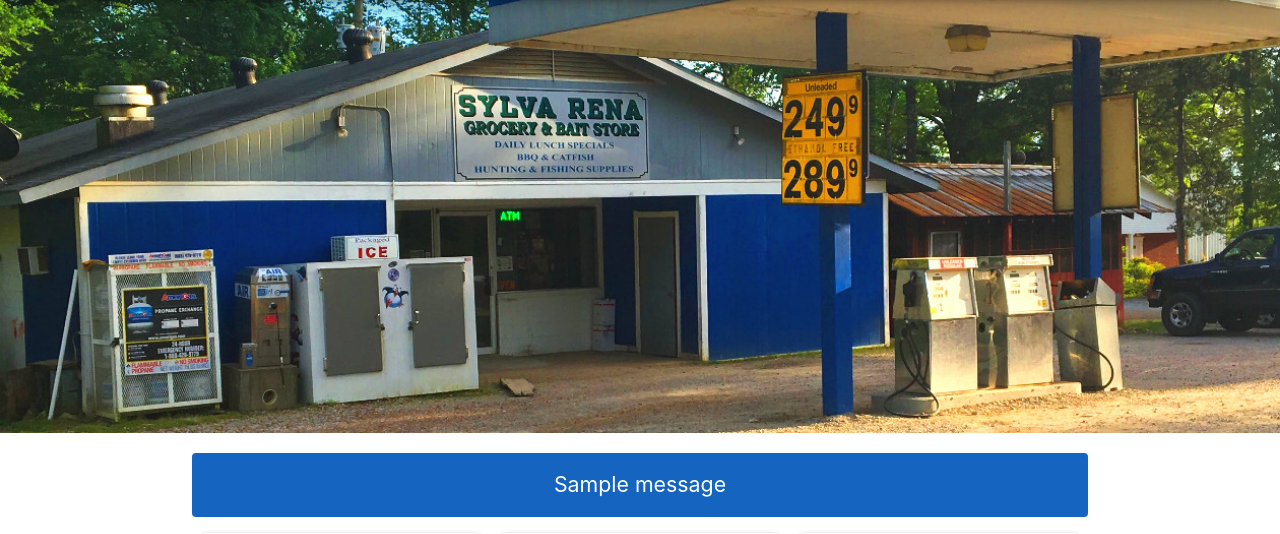
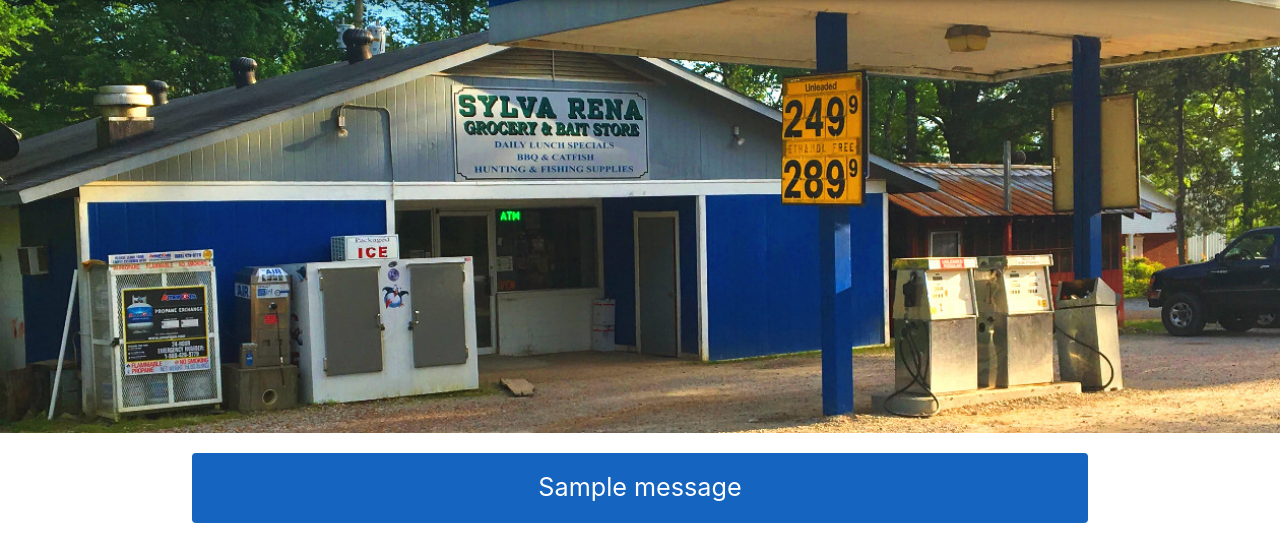
Before and after one commit to Dannyp123/Dunn-s-Country-Store-table-reservation, a Django app: page / in a window 1280 px wide. Shown: the part 65-599 px from the top of the page. Run offline with Django 3.2, Linux system fonts and the light colour scheme; data comes from the database, SQL or seed files in the repository; one stand-in notice (Sample message) is shown; some libraries are stand-ins or nearby versions.

Commit message:
changed out the letter styling.

```diff
--- a/app/templates/home.html
+++ b/app/templates/home.html
@@ -55,7 +55,7 @@
         {% if messages %}
         {% for message in messages %}
         <div class="center-align blue darken-3 br p-2">
-            <span class="white-text" style="font-size: 16pt">{{ message }}</span>
+            <span class="white-text flow-text">{{ message }}</span>
         </div>
         {% endfor %}
         {% endif %}
--- a/app/templates/profile.html
+++ b/app/templates/profile.html
@@ -39,7 +39,7 @@
                 {% if messages %}
                 {% for message in messages %}
                 <div class="center-align blue darken-3 br p-2">
-                    <span class="white-text" style="font-size: 16pt">{{ message }}</span>
+                    <span class="white-text flow-text">{{ message }}</span>
                 </div>
                 {% endfor %}
                 {% endif %}
--- a/app/templates/reservered-tables.html
+++ b/app/templates/reservered-tables.html
@@ -24,7 +24,7 @@
     {% if messages %}
     {% for message in messages %}
     <div class="center-align blue darken-4 br p-2" style="margin-top: 16px;">
-        <span class="white-text" style="font-size: 16pt">{{ message }}</span>
+        <span class="white-text flow-text">{{ message }}</span>
     </div>
     {% endfor %}
     {% endif %}
```
